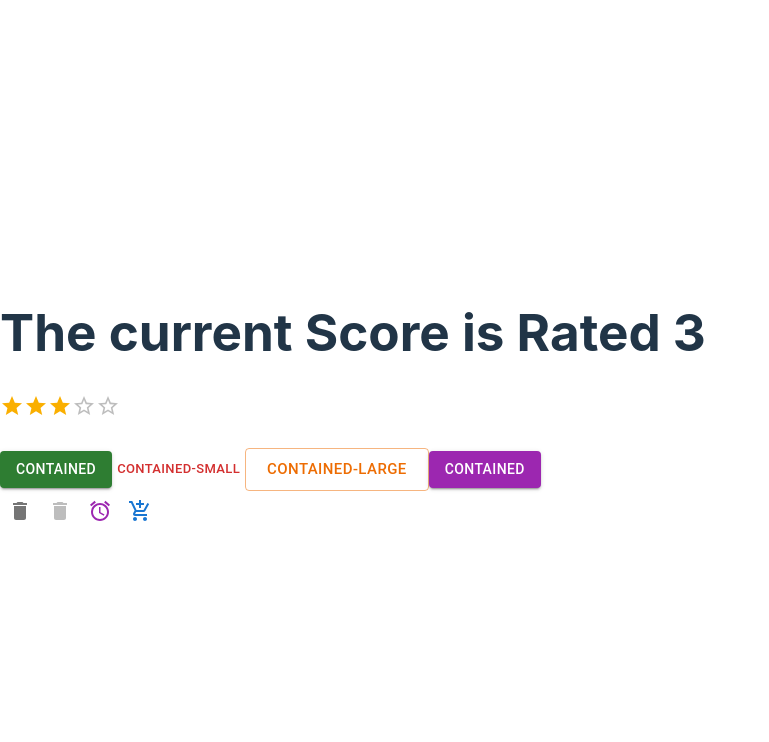
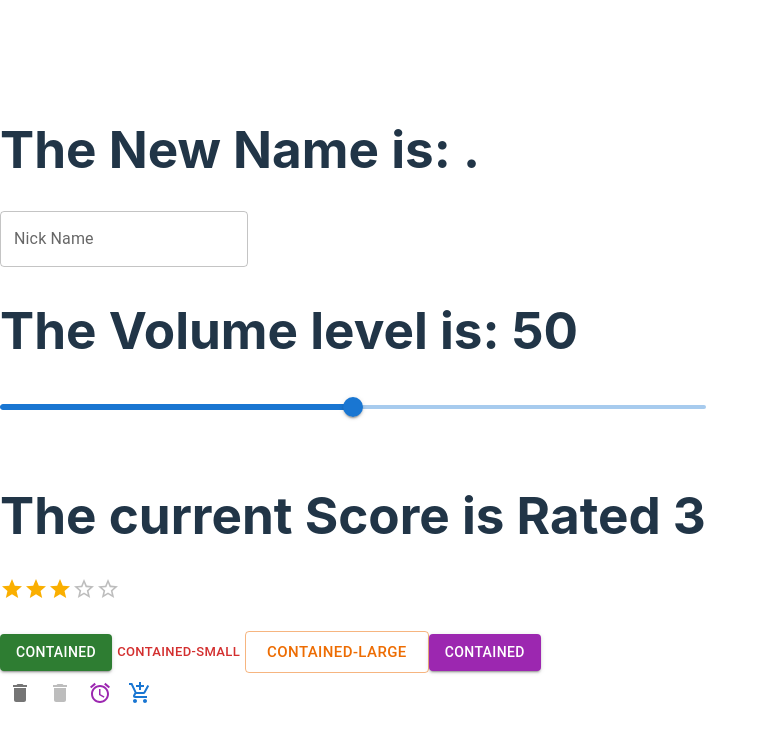
Before and after one commit to APHOMER/React-Exercises, a React (Vite) app in the folder MATERIAL-UI/: page / in a window 1280 px wide. Shown: the top 742 px of the page, without its empty margins (0-769 px from the left). Built offline with nearby package versions, Linux system fonts and the light colour scheme.

Commit message:
add node_modules update

```diff
--- a/MATERIAL-UI/src/App.jsx
+++ b/MATERIAL-UI/src/App.jsx
@@ -5,11 +5,13 @@ import DeleteIcon from '@mui/icons-material/Delete';
 import AlarmIcon from '@mui/icons-material/Alarm';
 import AddShoppingCartIcon from '@mui/icons-material/AddShoppingCart';
 import RatingComponent from './Rating';
+import FormDemo from './FormDemo';
 
 function App() {
 
   return (
     <>
+      <FormDemo /> <br></br>
       <RatingComponent /> <br></br>
 
       <Button color='success' variant="contained" onClick={() => alert("Hi")}>Contained</Button>
```
